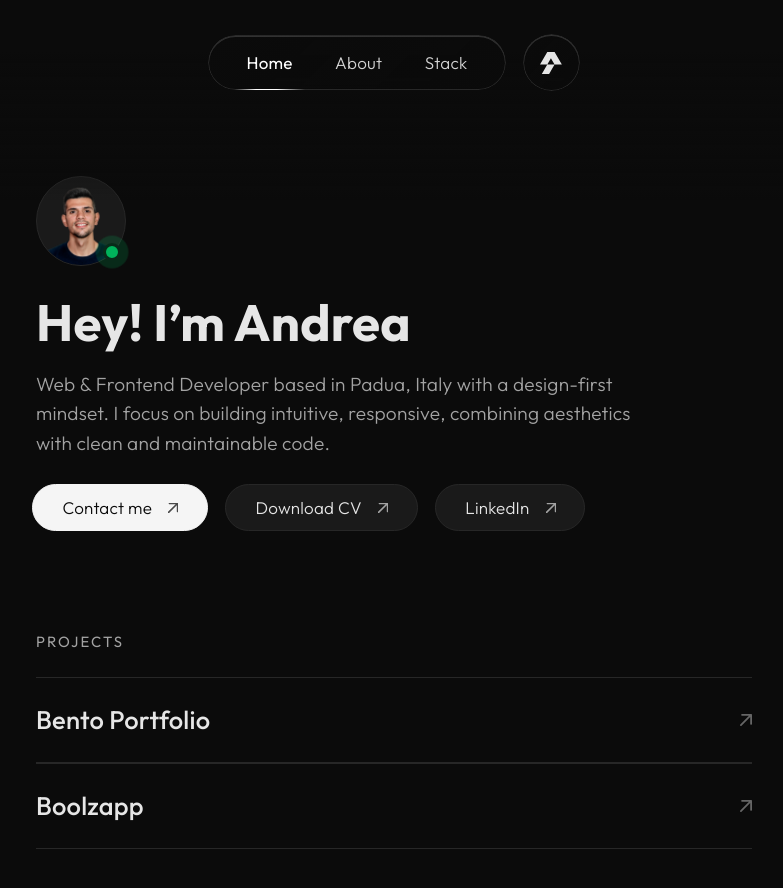
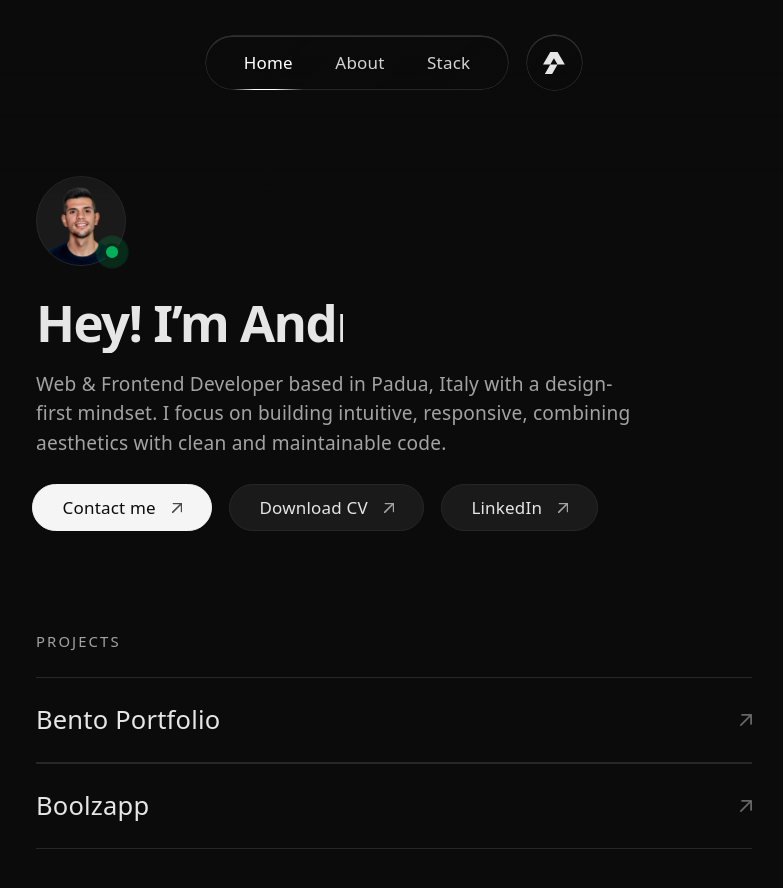
Before and after one commit to andrea-salvalaggio/portfolio, a Nuxt app: page / in a window 1280 px wide. Shown: the top 888 px of the page, without its empty margins (246-1029 px from the left). Built offline with nearby package versions, Linux system fonts and the light colour scheme.

Commit message:
feat(general): update fonts, hero and responsive layout

```diff
--- a/app/assets/scss/_general.scss
+++ b/app/assets/scss/_general.scss
@@ -12,7 +12,7 @@ html {
 body {
     margin: 0;
     overflow-x: clip;
-    font-family: $font-family, system-ui, -apple-system, sans-serif;
+    font-family: $font-sans;
     font-size: 17px;
     font-weight: $font-weight-light;
     line-height: 1.75rem;
@@ -66,6 +66,12 @@ body {
     @include down($bp-sm) {
         padding-top: $spacer-9;
     }
+}
+
+/* Page and hero titles: tighter tracking and leading than the body text */
+h1 {
+    letter-spacing: -0.03em;
+    line-height: $line-height-tiny;
 }
 
 .navbar {
--- a/app/assets/scss/_variables.scss
+++ b/app/assets/scss/_variables.scss
@@ -1,4 +1,4 @@
-$font-family: 'Outfit', sans-serif;
+$font-sans: 'DM Sans', ui-sans-serif, system-ui, -apple-system, BlinkMacSystemFont, 'Segoe UI', sans-serif;
 
 // Font size
 $font-size-biggest: 3rem;
--- a/app/components/sections/HeroSections.vue
+++ b/app/components/sections/HeroSections.vue
@@ -54,7 +54,8 @@
     position: relative;
     display: inline-block;
     font-size: $font-size-biggest;
-    width: 11ch;
+    --title-width: 10.5ch;
+    width: var(--title-width);
     white-space: nowrap;
     animation: type 2.2s cubic-bezier(0.65, 0, 0.35, 1) forwards;
 
@@ -73,8 +74,9 @@
             cursor-hide 0s 1.8s forwards;
     }
 
+    /* The title is about 7.4em wide: scale it down on narrow screens so it always fits */
     @include down($bp-sm) {
-        font-size: 2.75rem;
+        font-size: min(2.75rem, calc((100vw - 2.5rem) / 7.6));
     }
 
     @keyframes type {
@@ -93,7 +95,7 @@
         }
 
         to {
-            transform: translateX(calc(11ch - 2px));
+            transform: translateX(calc(var(--title-width) - 2px));
         }
     }
 
--- a/app/components/ui/FanDeck.vue
+++ b/app/components/ui/FanDeck.vue
@@ -35,6 +35,13 @@ const { hoveredIndex, cardStyles } = useFanDeck(props)
         margin-bottom: $spacer-9;
     }
 
+    /* The fan is about 830px wide: shrink it so it fits the viewport just above md */
+    @include up($bp-md) {
+        @media (max-width: 829.98px) {
+            --fan-scale: 0.88;
+        }
+    }
+
     .card {
         position: absolute;
         width: 280px;
@@ -42,7 +49,10 @@ const { hoveredIndex, cardStyles } = useFanDeck(props)
         border-radius: $radius-5;
         overflow: clip;
         z-index: var(--z);
-        transform: translate(var(--x), var(--y)) rotate(var(--r)) scale(var(--s));
+        transform:
+            translate(calc(var(--x) * var(--fan-scale, 1)), calc(var(--y) * var(--fan-scale, 1)))
+            rotate(var(--r))
+            scale(calc(var(--s) * var(--fan-scale, 1)));
         transition: transform 0.5s cubic-bezier(0.215, 0.61, 0.355, 1);
         will-change: transform;
         backface-visibility: hidden;
--- a/nuxt.config.ts
+++ b/nuxt.config.ts
@@ -6,7 +6,12 @@ export default defineNuxtConfig({
             siteUrl: ''
         }
     },
-    modules: ['@nuxt/image', '@nuxt/eslint'],
+    modules: ['@nuxt/image', '@nuxt/eslint', '@nuxt/fonts'],
+    fonts: {
+        families: [
+            { name: 'DM Sans', provider: 'google', weights: [300, 400, 500, 700], styles: ['normal'] }
+        ]
+    },
     image: {
         format: ['webp'],
         quality: 75
@@ -56,19 +61,6 @@ export default defineNuxtConfig({
                     href: '/favicon.ico'
                 },
                 { rel: 'apple-touch-icon', href: '/img/profile.png' },
-                { rel: 'preconnect', href: 'https://fonts.googleapis.com' },
-                { rel: 'preconnect', href: 'https://fonts.gstatic.com', crossorigin: '' },
-                {
-                    rel: 'stylesheet',
-                    href: 'https://fonts.googleapis.com/css2?family=Outfit:wght@100..900&display=swap',
-                    media: 'print',
-                    onload: "this.media='all'"
-                }
-            ],
-            noscript: [
-                {
-                    innerHTML: '<link rel="stylesheet" href="https://fonts.googleapis.com/css2?family=Outfit:wght@100..900&display=swap">'
-                }
             ]
         },
     },
--- a/package.json
+++ b/package.json
@@ -19,6 +19,7 @@
     "@fortawesome/free-brands-svg-icons": "^7.2.0",
     "@fortawesome/free-solid-svg-icons": "^7.2.0",
     "@fortawesome/vue-fontawesome": "^3.1.3",
+    "@nuxt/fonts": "^1.2.0",
     "@nuxt/image": "^2.2.0",
     "bootstrap": "^5.3.8",
     "nuxt": "^4.4.2",
```
Also changed, not shown: 1 other file (tests, documents, lock files or other folders).
